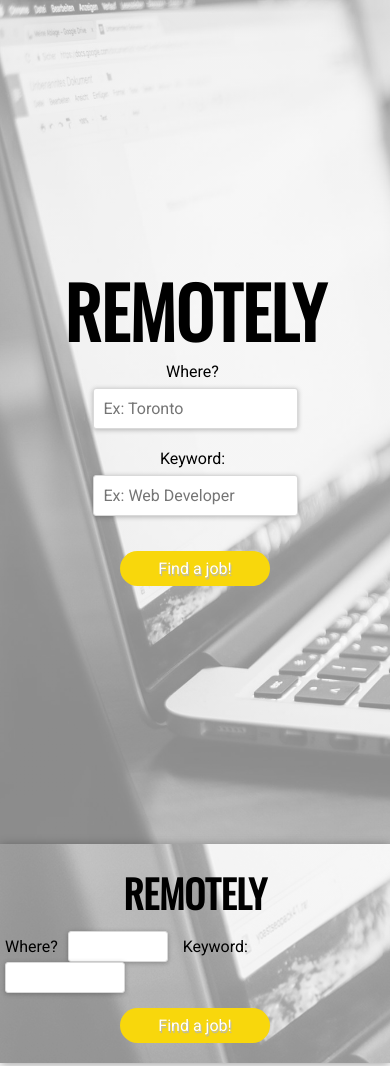
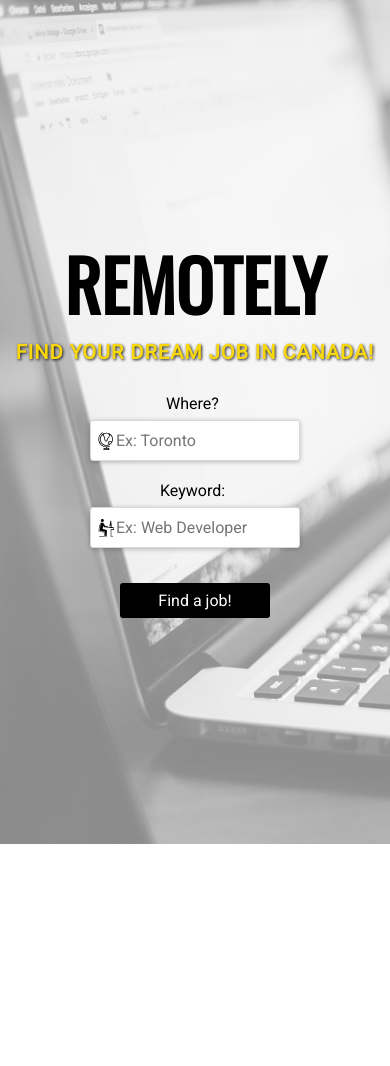
Before and after one commit to SICKMUSKETEERS/IndeedProject, a website: page index.html in a window 390 px wide. Shown: the top 1066 px of the page. After the commit the page ends 844 px from the top, so only its background shows below. Drawn offline with nearby package versions, Linux system fonts and the light colour scheme; some packages are replaced by stand-ins of ours.

Commit message:
worked on responsiveness. added icons svgs. edited most files

```diff
--- a/dev/styles/main.scss
+++ b/dev/styles/main.scss
@@ -31,7 +31,19 @@ body {
 		font-size: 70px;
 		text-transform: uppercase;
 		padding-bottom: 0;
+		margin: 5px;
 	}
+
+}
+h3.tagline{
+	color: $yellow;
+	text-shadow:1px 1px 3px rgba(0,0,0,.9);
+	letter-spacing:1px;
+	text-transform: uppercase;
+	margin-bottom: 30px;
+	text-align: center;
+	font-size: 20px;
+
 }
 
 .formContainerTop {
@@ -47,7 +59,6 @@ body {
 
 	@media (max-width: 900px) {
 		.formContainerTop {
-			display: flex;
 			flex-direction: column;
 
 			h2 {
@@ -94,10 +105,23 @@ body {
 		justify-content: center;
 	}
 
+input#title, input#titleTop{
+	background-image: url(../../assets/work.svg);
+	background-size: 25px;
+	background-repeat: no-repeat;
+	background-position: 3% 50%;
+}
+
+input#location, input#locationTop{
+	background-image: url(../../assets/world.svg);
+	background-size: 25px;
+	background-repeat: no-repeat;
+	background-position: 3% 50%;
+}
 
 
 .formMain input, .formContainerTop input  {
-    padding: 10px;
+    padding: 10px 0px 10px 40px;
     box-shadow: 0px 1px 5px rgba(0, 0, 0, 0.26);
     border: 1px solid #d9d9d9;
     border-radius: 3px;
@@ -108,7 +132,7 @@ body {
 
 		.formContainerTop input {
 			width: 150px;
-			padding: 5px;
+			font-size: 17px;
 		}
 
 	}
@@ -117,6 +141,14 @@ body {
 		.formMain input, .formContainerTop input {
 			font-size: 0.8em;
 		}
+		input#location, input#locationTop, input#title, input#titleTop{
+				background-size: 18px;
+
+		}
+		.formMain input, .formContainerTop input{
+			padding: 10px 0px 10px 25px;
+		}
+
 	}
 
 input#location, input#locationTop, input#titleTop{
@@ -145,6 +177,7 @@ input#location, input#locationTop, input#titleTop{
     margin-right: 5px;
 }
 
+
 	@media (max-width: 925px) {
 
 	.formMain label, .formContainerTop label {
@@ -166,13 +199,16 @@ button.submit{
     padding: 12px 20px;
     margin-top: 10px;
     border: 0;
-		border-radius: 100px;
-		text-shadow: 1px 2px 1px $grey;
-    	background-color: $yellow;
+    border-radius: 3px;
+    background-color: black;
     color: white;
-    	// box-shadow: 0px 1px 5px rgba(0, 0, 0, 0.26);
+    transition:.5s;
     }
-
+button.submit:hover{
+	background: $yellow;
+	color: black;
+	box-shadow: 2px 2px 7px rgba(0,0,0,.3)
+}
     	@media (max-width: 1140px) {
 
 		button.submit {
--- a/index.html
+++ b/index.html
@@ -13,6 +13,7 @@
 <body>
 	<div class="formContainer animated fadeIn">
 		<h1>Remotely</h1>
+		<h3 class="tagline">Find your dream job in Canada!</h3>
 		<form class="formMain">
 			<label for="location">Where?</label>
 			<input type="text" required placeholder="Ex: Toronto" name="location" id="location">
@@ -28,9 +29,9 @@
 		<h2>Remotely</h2>
 		<form class="formTop">
 			<label for="location">Where?</label>
-			<input type="text" name="location"  id="locationTop">
+			<input type="text" required placeholder="Ex: Vancouver" name="location"  id="locationTop">
 			<label for="location">Keyword:</label>
-			<input type="text" name="title"  id="titleTop">
+			<input type="text" required placeholder="Ex: Javascript" name="title"  id="titleTop">
 			<button type="submit" class="submit">Find a job!</button>
 		</form>
 	</div>
--- a/public/scripts/app.js
+++ b/public/scripts/app.js
@@ -93,15 +93,17 @@ indeedApp.displayInfo = function (jobs) {
         var jobCity = $(this).data('ci');
         console.log(jobCity);
         $('iframe').attr('src', 'https://www.google.com/maps/embed/v1/search?key=AIzaSyBTN4GtBR709ug6SMg-Sbr55JZvv5ctXys&q=' + jobCompany + '+' + jobCity);
-        $('.mapContainer').css('display', 'block');
+        $('.mapContainer').css('display', 'block').addClass('animated fadeIn');
     });
 
     $('.closeMap').on('click', function () {
         $('.mapContainer').css('display', 'none');
+        $('iframe').attr("src", "");
     });
 
     $('.map').on('click', function () {
         $('.mapContainer').css('display', 'none');
+        $('iframe').attr("src", "");
     });
 
     // $('.showMapBtn').on('click', function(){
@@ -150,7 +152,7 @@ indeedApp.events = function () {
 
     $('.formMain').on('submit', function (e) {
         e.preventDefault();
-        $('.results').empty();
+        $('.results').empty().css('display', 'block').addClass('animated fadeIn');
         var location = $('#location').val();
         var title = $('#title').val();
         indeedApp.location = location;
@@ -174,7 +176,7 @@ indeedApp.events = function () {
 
     $('.formTop').on('submit', function (e) {
         e.preventDefault();
-        $('.results').empty().addClass('animated fadeIn');
+        $('.results').empty();
         var location = $('#locationTop').val();
         var title = $('#titleTop').val();
         indeedApp.location = location;
--- a/public/styles/style.css
+++ b/public/styles/style.css
@@ -163,9 +163,10 @@ iframe {
   height: 100vh; }
 
 .results {
-  animation-duration: 2s;
+  animation-delay: 1s;
   width: 60%;
-  margin: 40px auto 0 auto; }
+  margin: 40px auto 0 auto;
+  display: none; }
 
 @media (max-width: 768px) {
   .results {
@@ -216,13 +217,15 @@ iframe {
     width: 8rem;
     text-align: center;
     margin-top: 10px;
-    border: 1px solid #f8d70c; }
+    border: 1px solid #f8d70c;
+    transition: .5s; }
   .resultsItem button {
     border: 1px solid #000000;
     border-radius: 100px;
     background: none;
     padding: 10px;
-    margin-left: 10px; }
+    margin-left: 10px;
+    transition: .5s; }
 
 .resultsTitleDate {
   display: -ms-flexbox;
@@ -240,6 +243,13 @@ iframe {
     border-radius: 5px;
     margin-bottom: 5px;
     float: right; }
+
+.resultsItem a:hover {
+  box-shadow: 2px 2px 5px rgba(0, 0, 0, 0.25);
+  color: black; }
+
+.resultsItem button:hover {
+  box-shadow: 2px 2px 5px rgba(0, 0, 0, 0.25); }
 
 #nav {
   animation-duration: 2s;
@@ -269,7 +279,17 @@ body {
     font-family: "Oswald", sans-serif;
     font-size: 70px;
     text-transform: uppercase;
-    padding-bottom: 0; }
+    padding-bottom: 0;
+    margin: 5px; }
+
+h3.tagline {
+  color: #f8d70c;
+  text-shadow: 1px 1px 3px rgba(0, 0, 0, 0.9);
+  letter-spacing: 1px;
+  text-transform: uppercase;
+  margin-bottom: 30px;
+  text-align: center;
+  font-size: 20px; }
 
 .formContainerTop {
   background: linear-gradient(rgba(255, 255, 255, 0.5), rgba(255, 255, 255, 0.5)), url("../../assets/navbg.jpg");
@@ -285,8 +305,6 @@ body {
 
 @media (max-width: 900px) {
   .formContainerTop {
-    display: -ms-flexbox;
-    display: flex;
     -ms-flex-direction: column;
         flex-direction: column; }
     .formContainerTop h2 {
@@ -325,8 +343,20 @@ form {
   -ms-flex-pack: center;
       justify-content: center; }
 
+input#title, input#titleTop {
+  background-image: url(../../assets/work.svg);
+  background-size: 25px;
+  background-repeat: no-repeat;
+  background-position: 3% 50%; }
+
+input#location, input#locationTop {
+  background-image: url(../../assets/world.svg);
+  background-size: 25px;
+  background-repeat: no-repeat;
+  background-position: 3% 50%; }
+
 .formMain input, .formContainerTop input {
-  padding: 10px;
+  padding: 10px 0px 10px 40px;
   box-shadow: 0px 1px 5px rgba(0, 0, 0, 0.26);
   border: 1px solid #d9d9d9;
   border-radius: 3px;
@@ -335,11 +365,15 @@ form {
 @media (max-width: 1140px) {
   .formContainerTop input {
     width: 150px;
-    padding: 5px; } }
+    font-size: 17px; } }
 
 @media (max-width: 505px) {
   .formMain input, .formContainerTop input {
-    font-size: 0.8em; } }
+    font-size: 0.8em; }
+  input#location, input#locationTop, input#title, input#titleTop {
+    background-size: 18px; }
+  .formMain input, .formContainerTop input {
+    padding: 10px 0px 10px 25px; } }
 
 input#location, input#locationTop, input#titleTop {
   margin-right: 20px; }
@@ -376,10 +410,15 @@ button.submit {
   padding: 12px 20px;
   margin-top: 10px;
   border: 0;
-  border-radius: 100px;
-  text-shadow: 1px 2px 1px #b7b7b7;
-  background-color: #f8d70c;
-  color: white; }
+  border-radius: 3px;
+  background-color: black;
+  color: white;
+  transition: .5s; }
+
+button.submit:hover {
+  background: #f8d70c;
+  color: black;
+  box-shadow: 2px 2px 7px rgba(0, 0, 0, 0.3); }
 
 @media (max-width: 1140px) {
   button.submit {
```
Also changed, not shown: dev/scripts/app.js (+5 -3 lines), dev/styles/_results.scss (+23 -5 lines), assets/icon-globe.png (deleted), assets/icon-job.png (deleted), assets/work.svg (added), assets/world.svg (added). Lines whose indentation alone changed are shown as unchanged.
